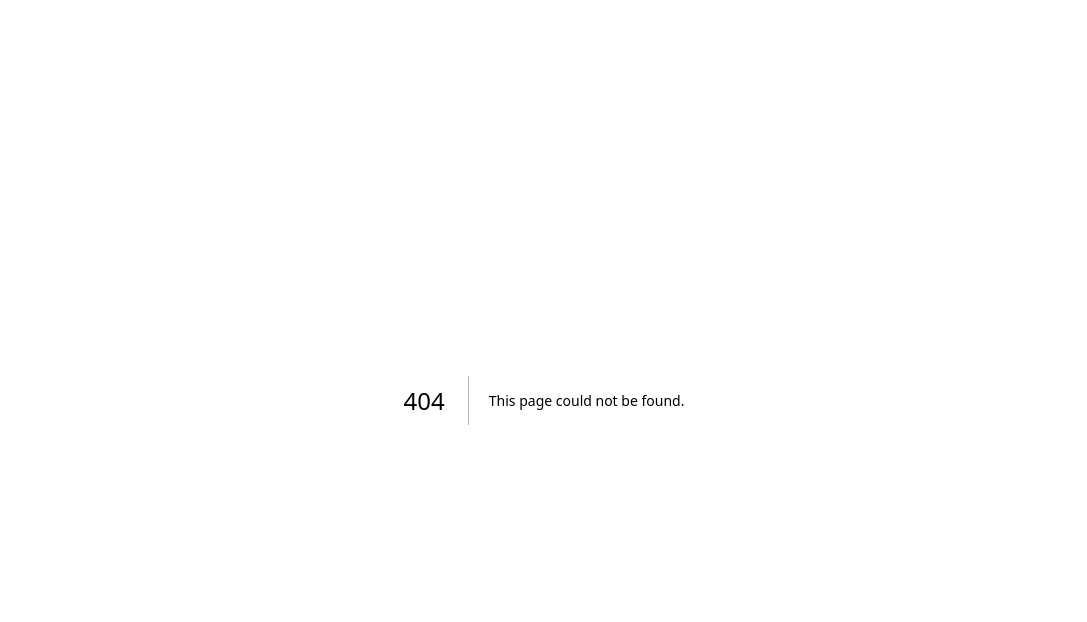
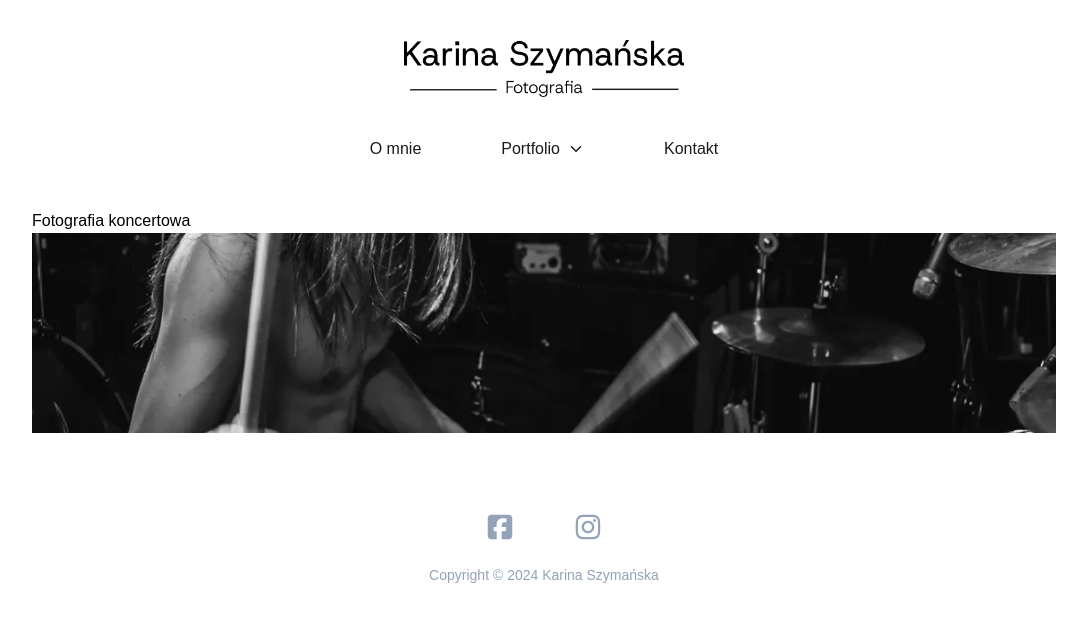
Before and after one commit to Swierszczykowaty/Portfolio_Szymanska, a Next.js app: page /portfolio/koncerty in a window 1280 px wide. Before the commit this address had no page. Shown: the top 622 px of the page, without its empty margins (96-1183 px from the left). Built offline with nearby package versions, Linux system fonts and the light colour scheme; a web font is replaced by a local one.

Commit message:
[ADD] - not working @modal

```diff
--- /dev/null
+++ b/src/app/(sites)/@modal/(.)photo/page.tsx
@@ -0,0 +1,12 @@
+import { Modal } from '@/app/(sites)/@modal/Red'
+
+
+export default function Page() {
+  return (
+<>
+<div className="bg-blue-600 h-96 w-96">
+  <Modal></Modal>
+</div>
+</>
+)
+}
--- /dev/null
+++ b/src/app/(sites)/@modal/Red.tsx
@@ -0,0 +1,9 @@
+const Red = () => {
+    return (
+      <>
+        <div className="bg-red-900 w-[600px] h-[600px]"></div>
+      </>
+    );
+  }
+
+  export default Red;
--- /dev/null
+++ b/src/app/(sites)/@modal/deafult.ts
@@ -0,0 +1,3 @@
+export default function Default() {
+    return null
+  }
--- a/src/app/(sites)/about/page.tsx
+++ b/src/app/(sites)/about/page.tsx
@@ -1,6 +1,6 @@
 'use client';
 import Image from 'next/image';
-import aboutData from '@/text/about.json';
+import aboutData from '@/database/about.json';
 import gsap from "gsap";
 import { useGSAP } from '@gsap/react';
 
--- a/src/app/(sites)/contact/page.tsx
+++ b/src/app/(sites)/contact/page.tsx
@@ -1,6 +1,6 @@
 'use client';
 import Image from 'next/image';
-import contactData from '../../../text/contact.json';
+import contactData from '@/database/contact.json';
 import { FaPhoneAlt } from "react-icons/fa";
 import { MdEmail } from "react-icons/md";
 import gsap from "gsap";
--- a/src/app/(sites)/layout.tsx
+++ b/src/app/(sites)/layout.tsx
@@ -2,15 +2,17 @@ import Footer from "@/components/FooterComp";
 import Wrapper from "@/components/WrapperComp";
 import Nav from "@/components/NavComp";
 
-export default function RootLayout({
-  children,
-}: {
-  children: React.ReactNode;
-}) {
+type Props = {
+  children:React.ReactNode,
+  modal:React.ReactNode
+}
+
+export default function Layout({children, modal}: Props) {
   return (
     <>
       <main className="">
         <Nav/>
+        {modal}
         <Wrapper>{children}</Wrapper>
         <Footer />
       </main>
--- /dev/null
+++ b/src/app/(sites)/portfolio/[type]/page.tsx
@@ -0,0 +1,42 @@
+import portfolio from "@/database/portfolio.json"
+import Image from "next/image"
+import Link from "next/link"
+
+type Params = {
+    params: {
+        type:string
+    }
+}
+
+const Page = async ({params}:Params) => {
+
+    const type = (await params).type
+    const data = portfolio.find(p => p.urlName === type)
+
+    return (
+        <>
+            <h1>{data?.name}</h1>
+            <div className="flex flex-col">
+                {data?.images.map((i, index) => (
+                    <Link key={index} className="relative h-[200px]" href={`/?photoId=${data.id}-${index}`}
+                    as={`/p/${data.id}-${index}`}
+                    shallow>
+                        <Image className="object-cover" src={i} alt="a" fill/>
+                    </Link>
+                ))}
+            </div>
+        </>
+    );
+}
+export default Page;
+
+export async function generateStaticParams() {
+    const types = portfolio.map(p => p.urlName)
+
+    return types.map((t) => ({
+        type: t,
+    }))
+}
+
+//ograniczenia nazw /portoflio/xxxx
+export const dynamicParams = false;
--- /dev/null
+++ b/src/components/Gallery.tsx
@@ -0,0 +1,22 @@
+'use client';
+import { useState, useEffect } from 'react';
+import { PhotoAlbum } from "react-photo-album";
+import { IoIosArrowDown } from "react-icons/io";
+import { IoMdClose } from "react-icons/io";
+import Image from 'next/image';
+import gsap from "gsap";
+
+type Props={
+    images:string[]
+}
+
+const Gallery = ({images}:Props) => {
+    return (
+        <>
+            <div>
+
+            </div>
+        </>
+    );
+  };
+  export default Gallery;
--- /dev/null
+++ b/src/database/portfolio.json
@@ -0,0 +1,22 @@
+[
+    {
+        "id":1,
+        "name":"Fotografia zwierzęca",
+        "urlName":"zwierzeta",
+        "images":[
+            "/photos/dogs/5.webp",
+            "/photos/dogs/6.webp",
+            "/photos/dogs/7.webp",
+            "/photos/dogs/8.webp"
+        ]
+    },
+    {
+        "id":2,
+        "name":"Fotografia koncertowa",
+        "urlName":"koncerty",
+        "images":[
+            "/photos/concert/1.webp"
+        ]
+    }
+
+]
```
Also changed, not shown: src/database/about.json (renamed from src/text/about.json), src/database/contact.json (renamed from src/text/contact.json).
